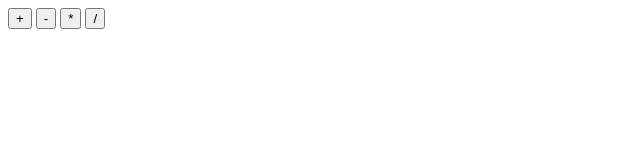
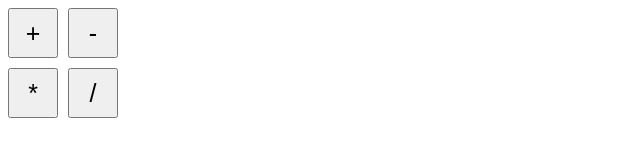
Before and after one commit to Alinelina/homework13.2, a plain HTML site: page index.html in a window 1280 px wide. Shown: the whole page, without its empty margins (0-640 px from the left). Drawn offline with Linux system fonts and the light colour scheme.

Commit message:
added styles

```diff
--- a/index.html
+++ b/index.html
@@ -1,5 +1,6 @@
 <!DOCTYPE html>
 <html lang="en">
+
 <head>
     <meta charset="UTF-8">
     <meta http-equiv="X-UA-Compatible" content="IE=edge">
@@ -7,11 +8,19 @@
     <title>Калькулятор</title>
     <link rel="stylesheet" href="style.css">
 </head>
+
 <body>
-    <button class="button">+</button>
-    <button class="button">-</button>
-    <button class="button">*</button>
-    <button class="button">/</button>
+    <div class="calc">
+        <div class="calc__row">
+            <button class="button">+</button>
+            <button class="button">-</button>
+        </div>
+        <div class="calc__row">
+            <button class="button">*</button>
+            <button class="button">/</button>
+        </div>
+    </div>
     <script src="/index.js"></script>
 </body>
+
 </html>
--- a/style.css
+++ b/style.css
@@ -0,0 +1,16 @@
+.calc {
+    display: flex;
+    flex-direction: column;
+    gap: 10px;
+}
+
+.calc__row {
+    display: flex;
+    gap: 10px;
+}
+
+.button {
+    width: 50px;
+    height: 50px;
+    font-size: 25px;
+}
```
